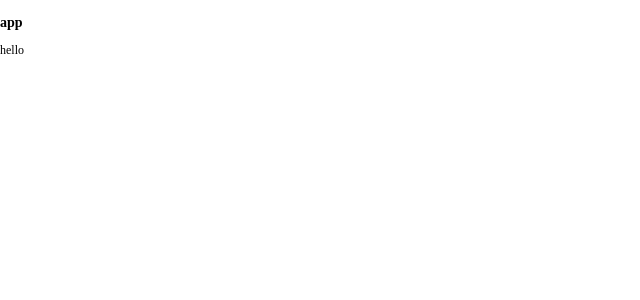
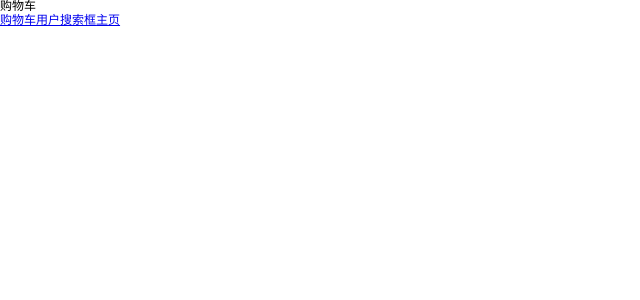
Before and after one commit to liMingHui-00/hui-shop, a Vue app: page /cart in a window 1280 px wide. Before the commit this address had no page. Shown: the top 300 px of the page, without its empty margins (0-640 px from the left). Built offline with nearby package versions, Linux system fonts and the light colour scheme.

Commit message:
配置路由

```diff
--- a/src/App.vue
+++ b/src/App.vue
@@ -4,8 +4,11 @@
 </script>
 
 <template>
-  <h3>app</h3>
-  <hello></hello>
+ <router-view></router-view>
+ <router-link to="cart">购物车</router-link>
+ <router-link to="user">用户</router-link>
+ <router-link to="search">搜索框</router-link>
+ <router-link to="home">主页</router-link>
 </template>
 <style scoped lang="scss">
 
--- a/src/main.ts
+++ b/src/main.ts
@@ -8,5 +8,4 @@ const app = createApp(App)
 
 app.use(createPinia())
 app.use(router)
-
 app.mount('#app')
--- a/src/router/index.ts
+++ b/src/router/index.ts
@@ -2,7 +2,19 @@ import { createRouter, createWebHistory } from 'vue-router'
 
 const router = createRouter({
   history: createWebHistory(import.meta.env.BASE_URL),
-  routes: []
+  routes: [{
+    path: '/cart',
+    component:()=>import('@/views/Cart.vue')
+  },{
+    path: '/search',
+    component:()=>import('@/views/Search.vue')
+  },{
+    path: '/user',
+    component:()=>import('@/views/User.vue')
+  },{
+    path: '/home',
+    component:()=>import('@/views/Home.vue')
+  }]
 })
 
 export default router
--- a/src/types/auto-imports.d.ts
+++ b/src/types/auto-imports.d.ts
@@ -6,6 +6,7 @@
 export {}
 declare global {
   const EffectScope: typeof import('vue')['EffectScope']
+  const Home: typeof import('../views/Home.vue')['default']
   const acceptHMRUpdate: typeof import('pinia')['acceptHMRUpdate']
   const computed: typeof import('vue')['computed']
   const createApp: typeof import('vue')['createApp']
--- /dev/null
+++ b/src/views/Cart.vue
@@ -0,0 +1,13 @@
+<template>
+  <div>
+购物车
+  </div>
+</template>
+
+<script setup lang="ts">
+
+</script>
+
+<style lang="scss" scoped>
+
+</style>
--- /dev/null
+++ b/src/views/Home.vue
@@ -0,0 +1,13 @@
+<template>
+  <div>
+主页
+  </div>
+</template>
+
+<script setup lang="ts">
+
+</script>
+
+<style lang="scss" scoped>
+
+</style>
--- /dev/null
+++ b/src/views/Search.vue
@@ -0,0 +1,13 @@
+<template>
+  <div>
+搜索
+  </div>
+</template>
+
+<script setup lang="ts">
+
+</script>
+
+<style lang="scss" scoped>
+
+</style>
--- /dev/null
+++ b/src/views/User.vue
@@ -0,0 +1,13 @@
+<template>
+  <div>
+用户
+  </div>
+</template>
+
+<script setup lang="ts">
+
+</script>
+
+<style lang="scss" scoped>
+
+</style>
```
Also changed, not shown: .eslintrc-auto-import.json.
